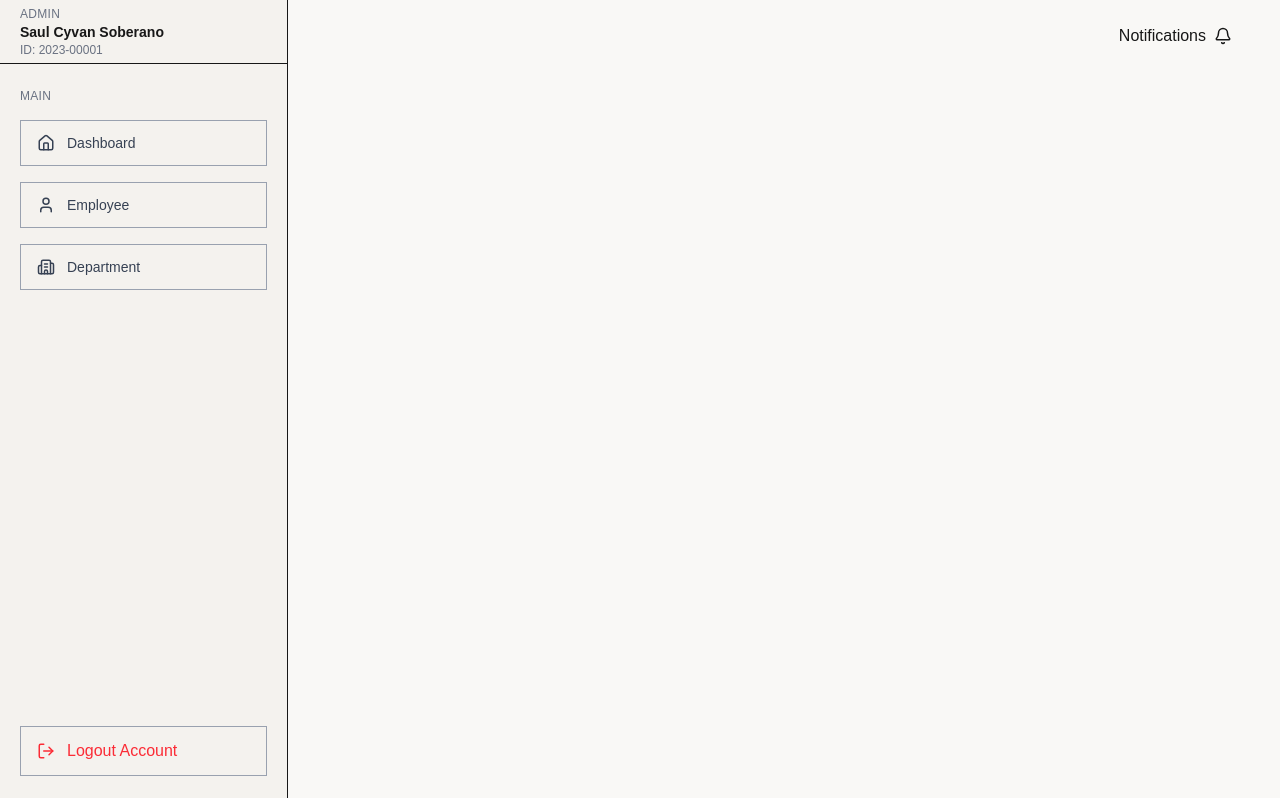
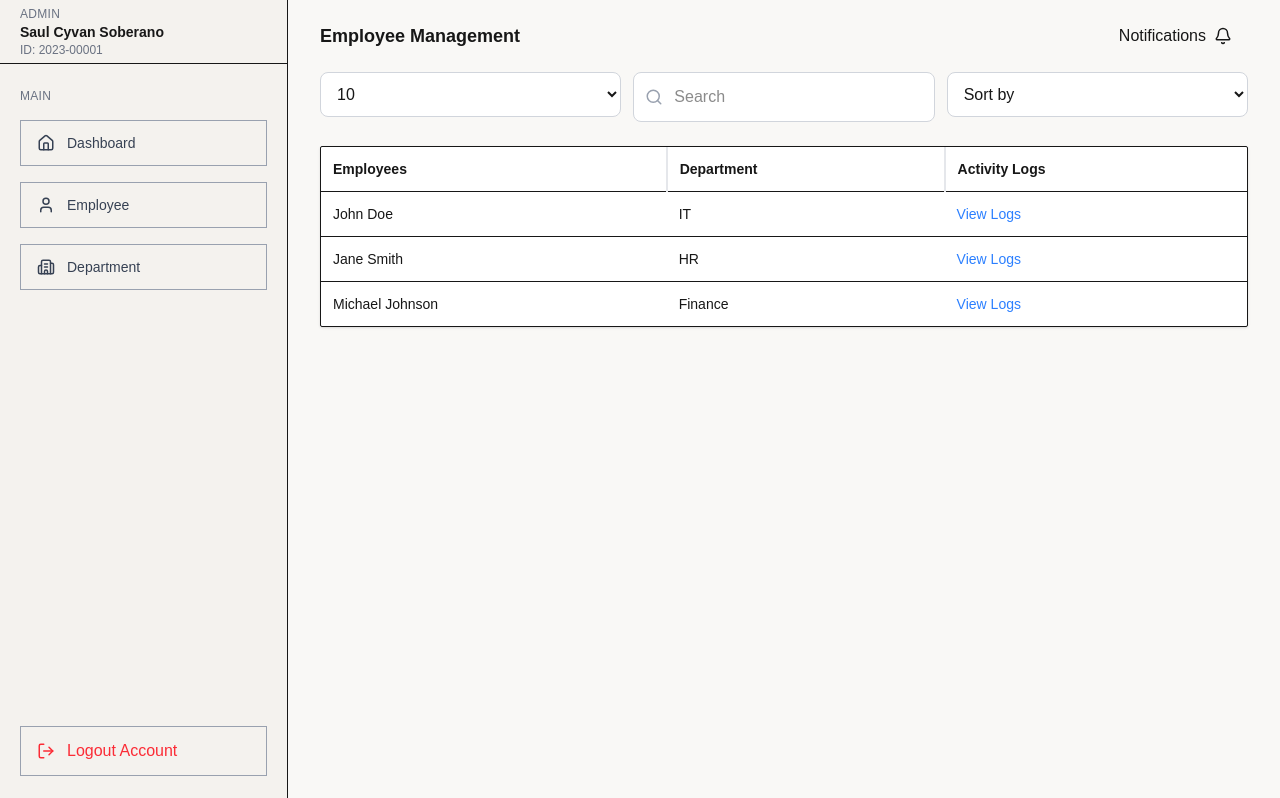
Before and after one commit to ShemHooks/jrts-fe, a Next.js app in the folder jrts-fe/: page /employee in a window 1280 px wide. Built offline with nearby package versions, Linux system fonts and the light colour scheme.

Commit message:
frontend-0.3

```diff
--- a/jrts-fe/app/dashboard/page.tsx
+++ b/jrts-fe/app/dashboard/page.tsx
@@ -4,6 +4,7 @@ import Navbar from "@/components/Navbar";
 import Link from "next/link";
 import { Bell, Search } from "lucide-react";
 import { motion } from "framer-motion";
+import Button from "@/components/Buttons";
 
 export default function DashboardPage() {
   return (
@@ -11,9 +12,9 @@ export default function DashboardPage() {
       <Navbar />
 
       {/* Main content */}
-      <main className="flex-1 w-full px-4 sm:px-6 lg:px-8 md:ml-72">
+      <main className="flex-1 w-full px-6 sm:px-3 lg:px-8 md:ml-72">
         {/* Top right notification */}
-        <div className="flex justify-end mb-4 pt-4">
+        <div className="flex justify-end mb-4 pt-4 sm-10">
           <Link
             href="/notifications"
             className="flex items-center gap-2 px-4 py-2 rounded-md hover:bg-gray-200 transition text-sm sm:text-base"
@@ -30,6 +31,7 @@ export default function DashboardPage() {
     grid-cols-3
     gap-3
     sm:grid-cols-3
+    mb-6
   "
 >
           {/* Active */}
@@ -89,11 +91,25 @@ export default function DashboardPage() {
             </p>
           </motion.div>
         </section>
+              {/*Show List Number By...*/}
 
         {/* Search + Sort */}
-        <section className="grid grid-cols-1 md:grid-cols-2 gap-4 mt-6">
+        <section className="grid grid-cols-3 gap-3 sm:grid-cols-3 ">
+          <div className="relative">
+              <motion.select
+              className="w-full p-3 rounded-lg  border border-gray-300 mb-4
+              focus:outline-none focus:ring-3 focus:ring-blue-500 bg-white text-sm sm:text-base"
+            >
+              <option>10</option>
+              <option>15</option>
+              <option>20</option>
+              <option>50</option>
+            </motion.select>
+
+          </div>
           {/* Search */}
-          <div className="relative">
+
+          <div className="relative mb-4">
             <Search
               size={18}
               className="absolute left-3 top-1/2 -translate-y-1/2 text-gray-400"
--- a/jrts-fe/app/department/page.tsx
+++ b/jrts-fe/app/department/page.tsx
@@ -13,7 +13,12 @@ export default function DepartmentPage() {
         {/* Main content */}
         <main className="flex-1 w-full px-4 sm:px-6 lg:px-8 md:ml-72">
           {/* Top right notification */}
-        <div className="flex justify-end mb-4 pt-4">
+
+        <div className="flex items-center justify-between mb-4 pt-4">
+        <p className="text-lg font-semibold">
+          Department Management
+        </p>
+
         <Link
           href="/notifications"
           className="flex items-center gap-2 px-4 py-2 rounded-md hover:bg-gray-200 transition text-sm sm:text-base"
@@ -22,6 +27,12 @@ export default function DepartmentPage() {
           <Bell size={18} />
         </Link>
         </div>
+
+        {/* Department Content*/}
+
+
+
+
             {/* Employee content */}
         </main>
       </div>
--- a/jrts-fe/app/employee/page.tsx
+++ b/jrts-fe/app/employee/page.tsx
@@ -13,7 +13,12 @@ export default function EmployeePage() {
         {/* Main content */}
         <main className="flex-1 w-full px-4 sm:px-6 lg:px-8 md:ml-72">
           {/* Top right notification */}
-        <div className="flex justify-end mb-4 pt-4">
+
+              <div className="flex items-center justify-between mb-4 pt-4">
+        <p className="text-lg font-semibold">
+          Employee Management
+        </p>
+
         <Link
           href="/notifications"
           className="flex items-center gap-2 px-4 py-2 rounded-md hover:bg-gray-200 transition text-sm sm:text-base"
@@ -23,6 +28,85 @@ export default function EmployeePage() {
         </Link>
         </div>
             {/* Employee content */}
+            {/* Search + Sort */}
+                    <section className="grid grid-cols-3 gap-3 sm:grid-cols-3 ">
+                      <div className="relative">
+                          <motion.select
+                          className="w-full p-3 rounded-lg  border border-gray-300
+                          focus:outline-none focus:ring-3 focus:ring-blue-500 bg-white text-sm sm:text-base"
+                        >
+                          <option>10</option>
+                          <option>15</option>
+                          <option>20</option>
+                          <option>50</option>
+                        </motion.select>
+
+                      </div>
+                      {/* Search */}
+
+                      <div className="relative">
+                        <Search
+                          size={18}
+                          className="absolute left-3 top-1/2 -translate-y-1/2 text-gray-400"
+                        />
+                        <motion.input
+                          placeholder="Search"
+                          className="w-full pl-10 p-3 rounded-lg border border-gray-300
+                          focus:outline-none focus:ring-2 focus:ring-blue-500 bg-white text-sm sm:text-base"
+                        />
+                      </div>
+
+                      {/* Sort */}
+                      <div className="relative">
+                        <motion.select
+                          className="w-full p-3 rounded-lg border border-gray-300
+                          focus:outline-none focus:ring-2 focus:ring-blue-500 bg-white text-sm sm:text-base"
+                        >
+                          <option>Sort by</option>
+                          <option>Date</option>
+                          <option>Status</option>
+                          <option>Department</option>
+                        </motion.select>
+                      </div>
+                    </section>
+                    {/* Employee List */}
+                    <section className="mt-6 bg-white rounded-xs shadow-sm border  ">
+                    <div className="w-full overflow-x-auto">
+                      <table className="min-w-[900px] w-full text-sm">
+                        <thead className="border-b bg-gray-10">
+                        <tr className="text-left whitespace-nowrap ">
+                          <th className="p-3 text-sm font-semibold border-r-2 border-gray-200">Employees</th>
+                          <th className="p-3 text-sm font-semibold border-l-2 border-gray-200">Department</th>
+                          <th className="p-3 text-sm font-semibold border-l-2 border-gray-200">Activity Logs</th>
+                        </tr>
+                        </thead>
+                        <tbody className="divide-y whitespace-nowrap">
+                        {[
+                          { name: "John Doe", department: "IT" },
+                          { name: "Jane Smith", department: "HR" },
+                          { name: "Michael Johnson", department: "Finance" },
+                        ].map((row) => (
+                          <tr key={row.name}>
+                            <td className="p-3 ">{row.name}</td>
+                            <td className="p-3">{row.department}</td>
+                            <td className="p-3">
+                              <button className="text-blue-500 hover:underline">
+                                View Logs
+                              </button>
+
+
+                            </td>
+                          </tr>
+                        ))}
+                      </tbody>
+
+                        </table>
+                    </div>
+
+
+
+
+                    </section>
         </main>
       </div>
     );
--- /dev/null
+++ b/jrts-fe/app/lib/api.ts
@@ -0,0 +1,12 @@
+export const login = async (email: string, password: string) => {
+const res = await fetch("http://127.0.0.1:8000/api/auth/login", {
+    method: "POST",
+    headers: {
+    "Content-Type": "application/json",
+    },
+    body: JSON.stringify({ email, password }),
+});
+
+return res.json();
+
+};
--- a/jrts-fe/components/LoginCard.tsx
+++ b/jrts-fe/components/LoginCard.tsx
@@ -1,19 +1,22 @@
 "use client";
 import { motion } from "framer-motion";
 import { useRouter } from "next/navigation";
-import Image from "next/image";
+import { useState } from "react";
 
 export default function LoginCard() {
 const router = useRouter();
 
+const [email, setEmail] = useState("");
+const [password, setPassword] = useState("");
+
 const handleLogin = () => {
+// For now, just redirect
 router.replace("/dashboard");
 };
 
 return (
-    <div className="relative w-[400px] bg-white/20 backdrop-blur-md rounded-2xl shadow-2xl border border-white/30 p-8 pt-20">
+<div className="relative w-[400px] bg-white/20 backdrop-opacity-0-md rounded-2xl shadow-2xl border border-white/30 p-8 pt-20">
 
-      {/* Logo Circle */}
     {/* Logo Circle */}
     <div className="absolute -top-16 left-1/2 -translate-x-1/2">
     <motion.div
@@ -38,7 +41,9 @@ return (
         whileFocus={{ scale: 1.02 }}
         type="text"
         placeholder="Enter Gmail"
-        className="p-3 rounded-lg bg-white/70 outline-none"
+        value={email}
+        onChange={(e) => setEmail(e.target.value)}
+        className="p-3 rounded-lg bg-white/50 outline-white"
     />
 
     <motion.input
@@ -46,14 +51,16 @@ return (
         whileFocus={{ scale: 1.02 }}
         type="password"
         placeholder="Password"
-        className="p-3 rounded-lg bg-white/70 outline-none"
+        value={password}
+        onChange={(e) => setPassword(e.target.value)}
+        className="p-3 rounded-lg bg-white/50 outline-white"
     />
 
     <motion.button
         whileHover={{ scale: 1.05 }}
         whileTap={{ scale: 0.95 }}
         onClick={handleLogin}
-        className="p-3 bg-blue-500 text-white rounded-lg hover:bg-blue-600 transition-colors"
+        className="p-3 bg-blue-500 text-white rounded-lg hover:bg-blue-00 transition-colors"
     >
         Login
     </motion.button>
```
Also changed, not shown: jrts-fe/components/ActivityLogs.tsx (added). Lines whose indentation alone changed are shown as unchanged.
